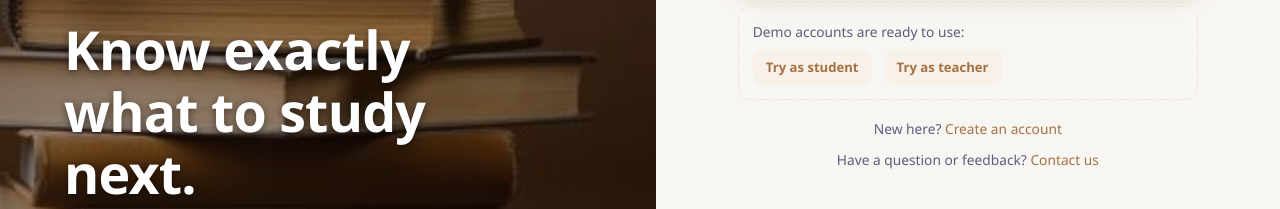
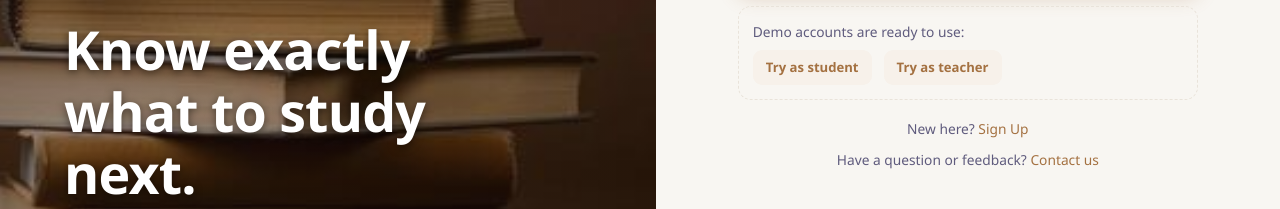
Before and after one commit to malikhussainali467-arch/SMART_QUIZ-MANAGEMENT-SYSTEM-AND-PERFORMANCE-ANALYZER, a React (Vite) app in the folder client/: page /login in a window 1280 px wide. Shown: the part 479-688 px from the top of the page. Built offline with nearby package versions, Linux system fonts and the light colour scheme.

Commit message:
Update label to SIGN UP / Sign Up across authentication pages and header

```diff
--- a/client/src/App.jsx
+++ b/client/src/App.jsx
@@ -38,7 +38,7 @@ function ContactRoute() {
         </Link>
         <div className="row" style={{ gap: 10 }}>
           <Link to="/login" className="btn btn-ghost btn-sm">Log in</Link>
-          <Link to="/register" className="btn btn-primary btn-sm">Create account</Link>
+          <Link to="/register" className="btn btn-primary btn-sm">Sign Up</Link>
         </div>
       </header>
       <main className="public-content">
--- a/client/src/pages/auth/AuthPage.jsx
+++ b/client/src/pages/auth/AuthPage.jsx
@@ -202,7 +202,7 @@ export default function AuthPage({ mode }) {
       <section className="auth-panel">
         <form className="auth-form" onSubmit={handleSubmit} noValidate>
           <div>
-            <h2>{isLogin ? 'Welcome back' : 'Create your account'}</h2>
+            <h2>{isLogin ? 'Welcome back' : 'Sign Up'}</h2>
             <p className="muted" style={{ marginTop: 6 }}>{isLogin ? 'Log in to continue.' : 'It takes less than a minute.'}</p>
           </div>
 
@@ -355,7 +355,7 @@ export default function AuthPage({ mode }) {
           {error && <div className="notice notice-bad" role="alert">{error}</div>}
 
           <button className="btn btn-primary btn-block" disabled={busy}>
-            {busy ? 'Please wait…' : isLogin ? 'Log in' : 'Create account'}
+            {busy ? 'Please wait…' : isLogin ? 'Log in' : 'Sign Up'}
           </button>
 
           {isLogin && (
@@ -371,7 +371,7 @@ export default function AuthPage({ mode }) {
 
           <p className="muted small center">
             {isLogin ? 'New here? ' : 'Already have an account? '}
-            <Link to={isLogin ? '/register' : '/login'}>{isLogin ? 'Create an account' : 'Log in'}</Link>
+            <Link to={isLogin ? '/register' : '/login'}>{isLogin ? 'Sign Up' : 'Log in'}</Link>
           </p>
 
           <p className="muted small center" style={{ marginTop: -8 }}>
```
Also changed, not shown: 2 other files (tests, documents, lock files or other folders).
